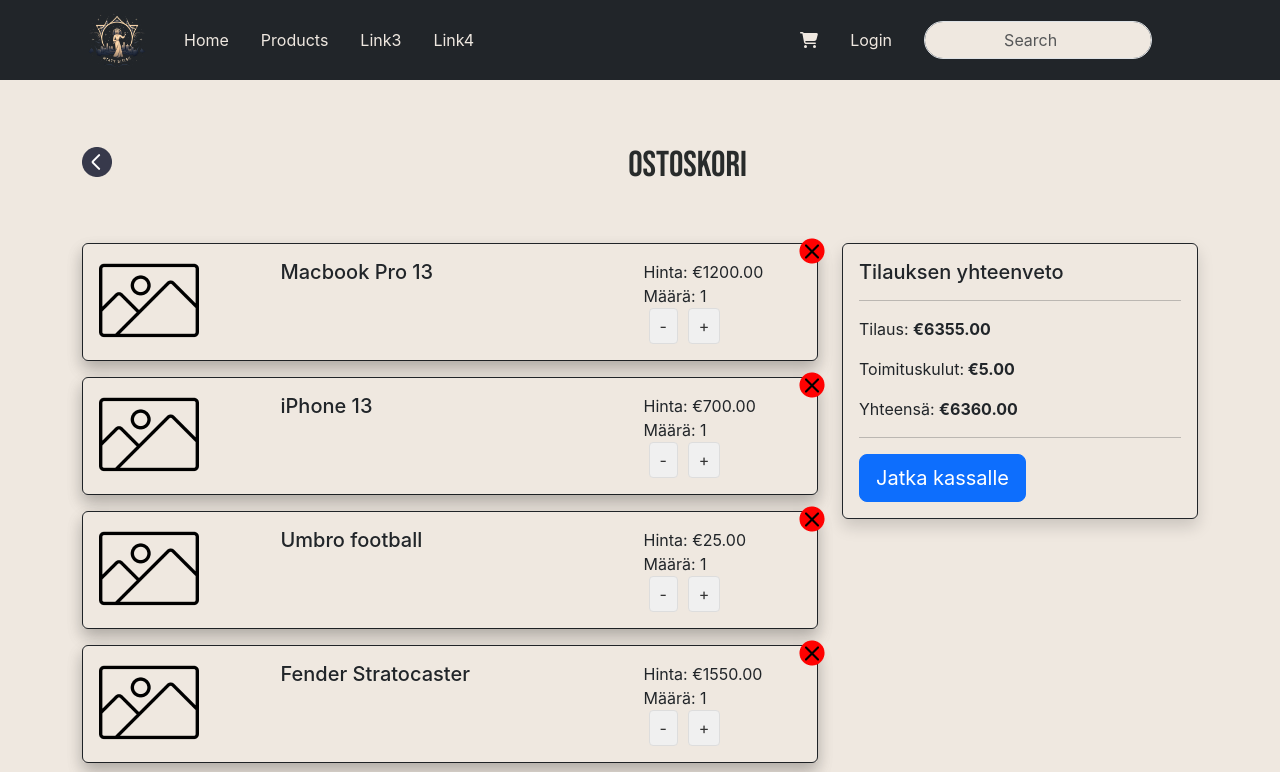
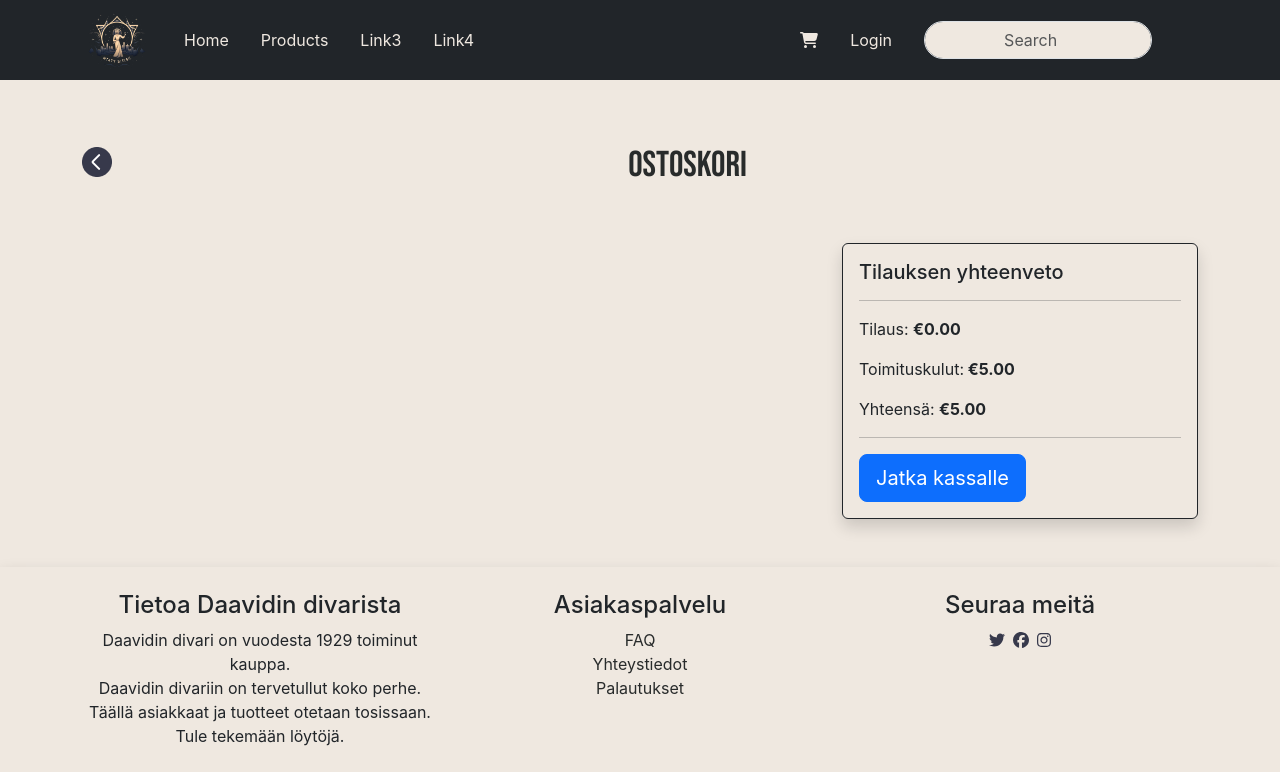
Before and after one commit to jorijoo/rest-personal-assignment, a React (Create React App) app: page /cart in a window 1280 px wide. Shown: the top 772 px of the page. Built offline with nearby package versions, Linux system fonts and the light colour scheme; a web font is replaced by a local one.

Commit message:
major updates
Updated about half of the components
Sorry for this many changes at once

```diff
--- a/src/App.js
+++ b/src/App.js
@@ -1,15 +1,29 @@
-import "./App.css";
+import React, { useEffect, useState } from "react";
 import { BrowserRouter as Router } from "react-router-dom";
 import Navbar from "./common/components/Navbar/Navbar";
 import Footer from "./common/components/Footer/Footer";
 import RoutesComponent from "./common/routes/RoutesComponent";
 
 function App() {
+  // Tarkistaan onko tuotteita ostoskorissa localStoragesta
+  const [cartItems, setCartItems] = useState([]);
+
+  useEffect(() => {
+    const storedCart = localStorage.getItem("cart");
+    if (storedCart) {
+      setCartItems(JSON.parse(storedCart));
+    }
+  }, []);
+
+  useEffect(() => {
+    console.log(cartItems);
+  }, [cartItems]);
+
   return (
     <Router>
       <div className="App">
         <Navbar />
-        <RoutesComponent />
+        <RoutesComponent cartItems={cartItems} setCartItems={setCartItems} />
         <Footer />
       </div>
     </Router>
--- a/src/common/components/AddToCart/AddToCartBtn.js
+++ b/src/common/components/AddToCart/AddToCartBtn.js
@@ -1,19 +1,41 @@
 import React from "react";
 import axios from "axios";
 
-const AddToCartBtn = ({ product, setCartItems, cartItems }) => {
+export const AddToCartBtn = ({ product, setCartItems, cartItems }) => {
+  console.log(product, setCartItems, cartItems);
   const addToCart = async () => {
     try {
-      // Tarkista tuotteen saatavuus backendistä
+      // Tarkista tuotteen saatavuus paikallisesta backendistä
       const response = await axios.post("https://big.kapsi.fi/units_stored", {
         productId: product.id,
       });
 
       if (response.data.units_stored > 0) {
-        // Lisää tuote ostoskoriin
-        setCartItems((currentItems) => [...currentItems, product]);
+        // Tarkista löytyykö tuote korista
+        const existingProduct = cartItems.find(
+          (cartItem) => cartItem.id === product.id
+        );
+
+        let updatedCartItems;
+        if (existingProduct) {
+          // Jos löytyy koristas niin päivitä tuotteen määrä
+          updatedCartItems = cartItems.map((cartItem) =>
+            cartItem.id === product.id
+              ? { ...cartItem, quantity: cartItem.quantity + 1 }
+              : cartItem
+          );
+        } else {
+          // jos ei löydy niin päivitä ostoskori uudella tuotteella
+          updatedCartItems = [...cartItems, { ...product, quantity: 1 }];
+        }
+
+        // Päivitä ostoskorin tila
+        setCartItems(updatedCartItems);
+
+        // Tallenna päivitetty ostoskori localStorageen
+        localStorage.setItem("cart", JSON.stringify(updatedCartItems));
+        alert("Tuote lisätty ostoskoriin");
       } else {
-        // Näytä virheviesti
         alert("Tuote ei ole varastossa");
       }
     } catch (error) {
@@ -21,7 +43,9 @@ const AddToCartBtn = ({ product, setCartItems, cartItems }) => {
     }
   };
 
-  return <button onClick={addToCart}>Lisää ostoskoriin</button>;
+  return (
+    <button className="btn btn-primary btn-lg" onClick={addToCart}>
+      Lisää ostoskoriin
+    </button>
+  );
 };
-
-export default AddToCartBtn;
--- a/src/common/components/ProductDetail/ProductDetail.css
+++ b/src/common/components/ProductDetail/ProductDetail.css
@@ -1,12 +1,10 @@
 .product-detail {
-  background-color: #fff; /* Vaihda teeman mukaiseksi taustaväriksi */
+  background-color: #fff;
   padding: 20px;
   border-radius: 5px;
   box-shadow: 0 4px 6px rgba(0, 0, 0, 0.1);
 }
 
 .price {
-  color: #007bff; /* Vaihda teeman mukaiseksi väriseksi */
+  color: #007bff;
 }
-
-/* Voit lisätä lisää tyylejä teeman mukaan */
--- a/src/common/components/ProductDetail/ProductDetail.js
+++ b/src/common/components/ProductDetail/ProductDetail.js
@@ -2,9 +2,13 @@ import React, { useEffect, useState } from "react";
 import { useParams } from "react-router-dom";
 import axios from "axios";
 import "./ProductDetail.css";
+import { AddToCartBtn } from "../AddToCart/AddToCartBtn";
 
-const ProductDetail = () => {
+const ProductDetail = ({ cartItems, setCartItems }) => {
+  //Haetaan tuotteen id URL:sta käyttämällä params
   let { id } = useParams();
+
+  //Tilamuuttuja tuotteelle
   const [product, setProduct] = useState(null);
 
   useEffect(() => {
@@ -13,11 +17,9 @@ const ProductDetail = () => {
         const response = await axios.get(
           `https://big.kapsi.fi/api/products/${id}`
         );
-        console.log("Tuote ladattu:", response.data); // Lisää tämä rivi
         setProduct(response.data);
       } catch (error) {
         console.error("Virhe tuotteen haussa:", error);
-        // Voit myös lisätä tilamuuttujan virheen näyttämistä varten
       }
     };
 
@@ -43,9 +45,12 @@ const ProductDetail = () => {
             <h1 className="display-4">{product.productName}</h1>
             <p className="lead">{product.productDescription}</p>
             <p className="price h3">€{product.price}</p>
-            <button className="btn btn-primary btn-lg">
-              Lisää ostoskoriin
-            </button>
+
+            <AddToCartBtn
+              product={product}
+              setCartItems={setCartItems}
+              cartItems={cartItems}
+            />
           </div>
         </div>
       </div>
--- a/src/common/routes/Cart.js
+++ b/src/common/routes/Cart.js
@@ -1,88 +1,82 @@
-import React, { useState } from "react";
+import React from "react";
 import { Container, Row, Col } from "react-bootstrap";
 import { NavLink } from "react-router-dom";
 import CartCard from "../components/Cart/CartCard";
 import OrderSummary from "../components/Cart/OrderSummary";
 
-const Cart = () => {
+const Cart = ({ cartItems, setCartItems }) => {
   const backImageUrl = "/Group7.png";
 
-  // Dummy data
-  const [productsInCart, setProductsInCart] = useState([
-    {
-      id: 1,
-      productName: "Macbook Pro 13",
-      price: "1200.00",
-      imageUrl: null,
-      category: "Computers",
-      quantity: 1,
-    },
-    {
-      id: 2,
-      productName: "iPhone 13",
-      price: "700.00",
-      imageUrl: null,
-      category: "Phones",
-      quantity: 1,
-    },
-    {
-      id: 3,
-      productName: "Umbro football",
-      price: "25.00",
-      imageUrl: null,
-      category: "Sports",
-      quantity: 1,
-    },
-    {
-      id: 4,
-      productName: "Fender Stratocaster",
-      price: "1550.00",
-      imageUrl: null,
-      category: "Music",
-      quantity: 1,
-    },
-    {
-      id: 5,
-      productName: "Gipson Les Paul",
-      price: "2100.00",
-      imageUrl: null,
-      category: "Music",
-      quantity: 1,
-    },
-    {
-      id: 6,
-      productName: "Google Pixel",
-      price: "780.00",
-      imageUrl: null,
-      category: "Phones",
-      quantity: 1,
-    },
-  ]);
-
   const removeProduct = (productId) => {
-    setProductsInCart((currentProducts) =>
+    setCartItems((currentProducts) =>
       currentProducts.filter((product) => product.id !== productId)
     );
+
+    // Nouda nykyinen ostoskori Local Storagesta
+    const currentCart = JSON.parse(localStorage.getItem("cart")) || [];
+
+    // Poista tuote ostoskorista Local Storagessa
+    const updatedCart = currentCart.filter(
+      (product) => product.id !== productId
+    );
+
+    // Päivitä Local Storage uudella ostoskorilla
+    localStorage.setItem("cart", JSON.stringify(updatedCart));
   };
 
   const increaseQuantity = (productId) => {
-    setProductsInCart((currentProducts) =>
+    setCartItems((currentProducts) =>
       currentProducts.map((product) =>
         product.id === productId
           ? { ...product, quantity: product.quantity + 1 }
           : product
       )
     );
+
+    // Nouda nykyinen ostoskori Local Storagesta
+    const currentCart = JSON.parse(localStorage.getItem("cart")) || [];
+
+    // Etsi lisättävä tuote
+    const productToAdd = currentCart.find(
+      (product) => product.id === productId
+    );
+
+    if (productToAdd) {
+      // Päivitä tuotteen määrää
+      productToAdd.quantity += 1;
+    }
+
+    // Päivitä Local Storage kaikilla tuotteilla
+    localStorage.setItem("cart", JSON.stringify(currentCart));
   };
 
   const decreaseQuantity = (productId) => {
-    setProductsInCart((currentProducts) =>
+    setCartItems((currentProducts) =>
       currentProducts.map((product) =>
         product.id === productId && product.quantity > 1
           ? { ...product, quantity: product.quantity - 1 }
           : product
       )
     );
+
+    // Nouda nykyinen ostoskori Local Storagesta
+    const currentCart = JSON.parse(localStorage.getItem("cart")) || [];
+
+    // Etsi vähennettävä tuote
+    const productToDecrease = currentCart.find(
+      (product) => product.id === productId
+    );
+
+    if (productToDecrease && productToDecrease.quantity > 1) {
+      // Vähennä tuotteen määrää
+      productToDecrease.quantity -= 1;
+    } else {
+      // Poista tuote ostoskorista, jos määrä on 1
+      const updatedCart = currentCart.filter(
+        (product) => product.id !== productId
+      );
+      localStorage.setItem("cart", JSON.stringify(updatedCart));
+    }
   };
 
   return (
@@ -99,7 +93,7 @@ const Cart = () => {
       </Row>
       <Row>
         <Col md={8}>
-          {productsInCart.map((product) => (
+          {cartItems.map((product) => (
             <CartCard
               key={product.id}
               productName={product.productName}
@@ -108,11 +102,12 @@ const Cart = () => {
               increaseQuantity={() => increaseQuantity(product.id)}
               decreaseQuantity={() => decreaseQuantity(product.id)}
               removeProduct={() => removeProduct(product.id)}
+              imageUrl={product.imageUrl}
             />
           ))}
         </Col>
         <Col md={4}>
-          <OrderSummary products={productsInCart} />
+          <OrderSummary products={cartItems} />
         </Col>
       </Row>
     </Container>
--- a/src/common/routes/RoutesComponent.js
+++ b/src/common/routes/RoutesComponent.js
@@ -7,13 +7,21 @@ import Faq from "../components/FAQ/Faq";
 import Contacts from "../components/Contacts/Contacts";
 import Products from "../components/Products/Products";
 
-const RoutesComponent = () => {
+const RoutesComponent = ({ cartItems, setCartItems }) => {
   return (
     <Routes>
       <Route path="/" element={<Home />} />
       <Route path="/products" element={<Products />} />
-      <Route path="/product/:id" element={<ProductDetail />} />
-      <Route path="/cart" element={<Cart />} />
+      <Route
+        path="/product/:id"
+        element={
+          <ProductDetail cartItems={cartItems} setCartItems={setCartItems} />
+        }
+      />
+      <Route
+        path="/cart"
+        element={<Cart cartItems={cartItems} setCartItems={setCartItems} />}
+      />
       <Route path="/faq" element={<Faq />} />
       <Route path="/contacts" element={<Contacts />} />
     </Routes>
```
Also changed, not shown: src/common/components/Products/DisplayByCategory.js (+5 -4 lines), src/common/components/Products/Products.js (+14 -11 lines).
